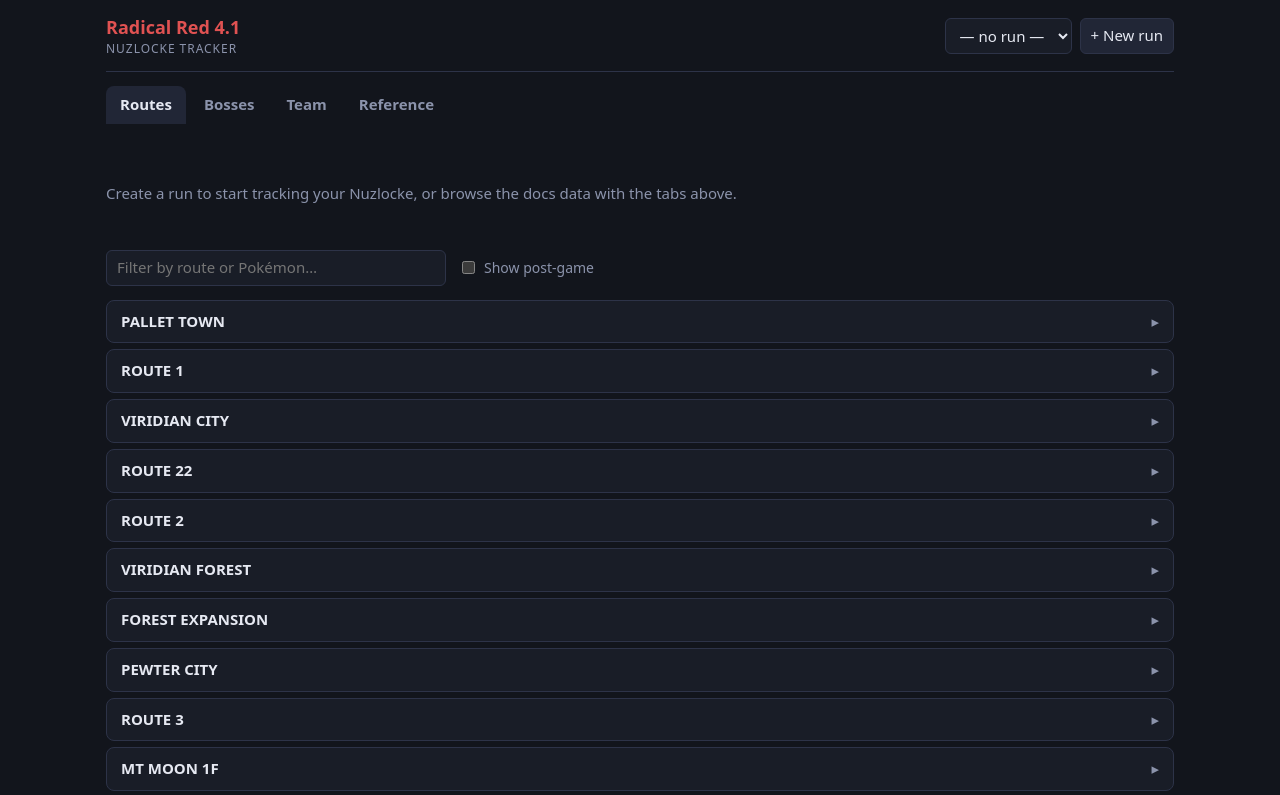
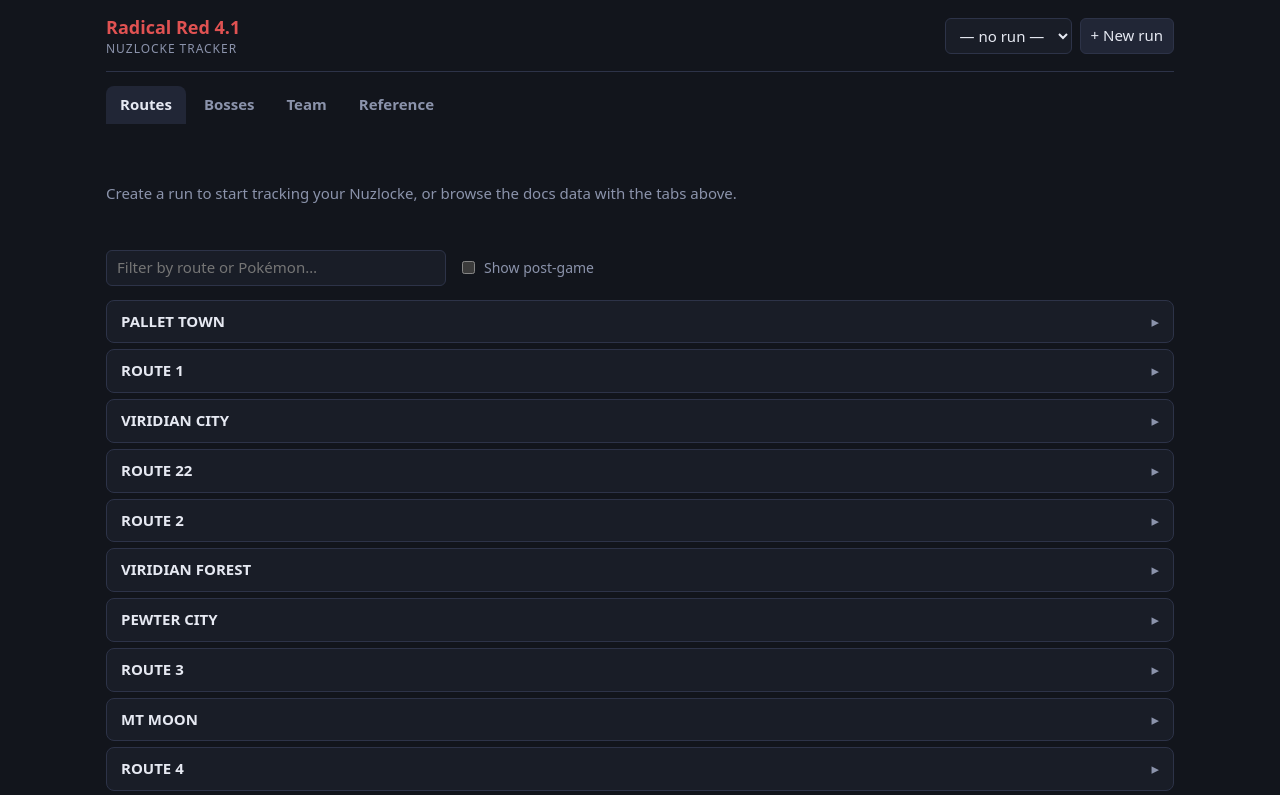
Before and after one commit to idoggiebites-oss/radical-red-tracker, a React (Vite) app: page / in a window 1280 px wide. Shown: the top 795 px of the page. Built offline with nearby package versions, Linux system fonts and the light colour scheme.

Commit message:
Merge multi-floor locations into single nuzlocke areas with labeled sections
Co-Authored-By: Claude Fable 5 <noreply@anthropic.com>

```diff
--- a/src/app.css
+++ b/src/app.css
@@ -167,6 +167,19 @@ input:focus, select:focus, textarea:focus { outline: none; border-color: var(--a
 .badge.skipped { background: #2a2f3d; color: var(--muted); }
 
 .route-body { padding: 12px 14px; border-top: 1px solid var(--line); }
+
+/* merged nuzlocke areas: one row, a sub-section per floor/zone */
+.route-section + .route-section {
+  margin-top: 14px;
+  padding-top: 10px;
+  border-top: 1px dashed var(--line);
+}
+.route-section-label {
+  margin: 0 0 4px;
+  font-size: 13.5px;
+  font-weight: 700;
+  letter-spacing: 0.06em;
+}
 
 .enc-editor { display: flex; gap: 8px; flex-wrap: wrap; margin-bottom: 12px; align-items: center; }
 .status-buttons { display: flex; gap: 6px; flex-wrap: wrap; }
--- /dev/null
+++ b/src/lib/routeGroups.ts
@@ -0,0 +1,62 @@
+import type { Location } from "../types";
+
+/** one nuzlocke area: floor/section locations folded into a single route
+ * row with one encounter slot shared by all sections */
+export interface RouteSection {
+  /** section heading ("1F", "FOREST EXPANSION"); null for the main area */
+  label: string | null;
+  loc: Location;
+}
+
+export interface RouteGroup {
+  /** first member's location id — the canonical encounter-slot id */
+  id: string;
+  name: string;
+  postgame: boolean;
+  sections: RouteSection[];
+}
+
+/** trailing floor designators: "1F", "B1F", "B3F-B4F", "3&5F" */
+const SECTION_SUFFIX = / ((?:B?\d+[&-])?B?\d+F(?:-B?\d+F)?)$/;
+
+/** areas whose names don't follow the floor pattern but count as one
+ * nuzlocke area */
+const EXPLICIT: Record<string, { base: string; label: string }> = {
+  "FOREST EXPANSION": { base: "VIRIDIAN FOREST", label: "FOREST EXPANSION" },
+  "MT. EMBER EXTERIOR": { base: "MT. EMBER", label: "EXTERIOR" },
+  "SAFARI CENTER (ZONE 1)": { base: "SAFARI ZONE", label: "CENTER (ZONE 1)" },
+  "SAFARI EAST (ZONE 2)": { base: "SAFARI ZONE", label: "EAST (ZONE 2)" },
+  "SAFARI NORTH (ZONE 3)": { base: "SAFARI ZONE", label: "NORTH (ZONE 3)" },
+  "SAFARI WEST (ZONE 4)": { base: "SAFARI ZONE", label: "WEST (ZONE 4)" },
+  "SAFARI FAR-WEST (ZONE 5)": { base: "SAFARI ZONE", label: "FAR-WEST (ZONE 5)" },
+  "ROUTE 21A": { base: "ROUTE 21", label: "21A" },
+  "ROUTE 21B": { base: "ROUTE 21", label: "21B" },
+};
+
+function splitName(name: string): { base: string; label: string | null } {
+  const ex = EXPLICIT[name];
+  if (ex) return ex;
+  const m = name.match(SECTION_SUFFIX);
+  if (m) return { base: name.slice(0, m.index), label: m[1] };
+  return { base: name, label: null };
+}
+
+/** fold the doc locations into nuzlocke areas, preserving doc order (a
+ * group sits where its first member appeared) */
+export function groupLocations(locations: Location[]): RouteGroup[] {
+  const groups: RouteGroup[] = [];
+  const byBase = new Map<string, RouteGroup>();
+  for (const loc of locations) {
+    const { base, label } = splitName(loc.name);
+    let g = byBase.get(base);
+    if (!g) {
+      g = { id: loc.id, name: base, postgame: loc.postgame, sections: [] };
+      byBase.set(base, g);
+      groups.push(g);
+    }
+    // a group is post-game only if every section is
+    g.postgame = g.postgame && loc.postgame;
+    g.sections.push({ label, loc });
+  }
+  return groups;
+}
--- a/src/views/RoutesView.tsx
+++ b/src/views/RoutesView.tsx
@@ -13,6 +13,7 @@ import { ALL_SPECIES, TypeBadges } from "../components/TypeBadges";
 import { speciesRandomized } from "../lib/saveFile";
 import { STARTER_ID } from "../lib/storage";
 import { POSITION_LABELS, STARTER_REGIONS } from "../lib/starters";
+import { groupLocations, type RouteGroup } from "../lib/routeGroups";
 import {
   staticSlotId,
   staticsByLocation,
@@ -24,6 +25,13 @@ const STARTER_LOC: Location = {
   name: "STARTER · OAK'S LAB",
   postgame: false,
   methods: {},
+};
+
+const STARTER_GROUP: RouteGroup = {
+  id: STARTER_ID,
+  name: STARTER_LOC.name,
+  postgame: false,
+  sections: [{ label: null, loc: STARTER_LOC }],
 };
 
 const METHOD_LABELS: Record<MethodKey, string> = {
@@ -68,10 +76,10 @@ export function RoutesView({
       .map((s) => ({ id: staticSlotId(s.species), static: s }));
   }, [staticsMap]);
 
+  const groups = useMemo(() => groupLocations(data.locations), []);
+
   const q = filter.trim().toLowerCase();
-  const locations = data.locations.filter((loc) => {
-    if (!showPostgame && loc.postgame) return false;
-    if (!q) return true;
+  const matchesLoc = (loc: Location) => {
     if (loc.name.toLowerCase().includes(q)) return true;
     if (
       (staticsMap[loc.id] ?? []).some((ls) =>
@@ -91,6 +99,12 @@ export function RoutesView({
     return Object.values(loc.methods).some((slots) =>
       slots?.some((s) => s.species.toLowerCase().includes(q)),
     );
+  };
+  const visibleGroups = groups.filter((g) => {
+    if (!showPostgame && g.postgame) return false;
+    if (!q) return true;
+    if (g.name.toLowerCase().includes(q)) return true;
+    return g.sections.some(({ loc }) => matchesLoc(loc));
   });
   const otherFiltered = q
     ? otherStatics.filter(
@@ -174,7 +188,7 @@ export function RoutesView({
 
       {run && !q && (
         <RouteRow
-          loc={STARTER_LOC}
+          group={STARTER_GROUP}
           run={run}
           updateRun={updateRun}
           randomized={randomized}
@@ -182,25 +196,30 @@ export function RoutesView({
           toggle={() => setOpen(open === STARTER_ID ? null : STARTER_ID)}
         />
       )}
-      {locations.map((loc) => (
+      {visibleGroups.map((g) => {
+        const groupStatics = g.sections.flatMap(
+          ({ loc }) => staticsMap[loc.id] ?? [],
+        );
+        return (
           <RouteRow
-          key={loc.id}
-          loc={loc}
+            key={g.id}
+            group={g}
             run={run}
             updateRun={updateRun}
             randomized={randomized}
-          statics={staticsMap[loc.id] ?? []}
+            statics={groupStatics}
             staticsDefaultOpen={
               showPostgame ||
               (!!q &&
-              (staticsMap[loc.id] ?? []).some((ls) =>
+                groupStatics.some((ls) =>
                   ls.static.species.toLowerCase().includes(q),
                 ))
             }
-          open={open === loc.id}
-          toggle={() => setOpen(open === loc.id ? null : loc.id)}
+            open={open === g.id}
+            toggle={() => setOpen(open === g.id ? null : g.id)}
           />
-      ))}
+        );
+      })}
       {otherFiltered.length > 0 && (
         <div className="route-row">
           <button
@@ -466,7 +485,7 @@ function RouteStats({ run }: { run: Run }) {
 }
 
 function RouteRow({
-  loc,
+  group,
   run,
   updateRun,
   randomized,
@@ -475,7 +494,7 @@ function RouteRow({
   open,
   toggle,
 }: {
-  loc: Location;
+  group: RouteGroup;
   run: Run | null;
   updateRun: (fn: (run: Run) => Run) => void;
   randomized: boolean;
@@ -485,19 +504,24 @@ function RouteRow({
   open: boolean;
   toggle: () => void;
 }) {
-  const enc = run?.encounters[loc.id];
+  // one encounter slot per nuzlocke area: reuse whichever section id the run
+  // already recorded on (pre-merge runs), else the group's canonical id
+  const encId =
+    group.sections.map((s) => s.loc.id).find((id) => run?.encounters[id]) ??
+    group.id;
+  const enc = run?.encounters[encId];
   // statics start collapsed (mostly post-game roamers); a manual toggle wins
   // over the default, and a tracked static keeps its status visible
   const [staticsOpen, setStaticsOpen] = useState<boolean | null>(null);
   const showStatics =
     staticsOpen ?? (staticsDefaultOpen || statics.some((ls) => run?.encounters[ls.id]));
 
-  const seenFor = (species: string) =>
-    run?.seenSpecies?.[`${loc.id}|${species}`];
-  const setSeen = (species: string, seen: string) => {
+  const seenFor = (locId: string, species: string) =>
+    run?.seenSpecies?.[`${locId}|${species}`];
+  const setSeen = (locId: string, species: string, seen: string) => {
     updateRun((r) => {
       const next = { ...(r.seenSpecies ?? {}) };
-      const key = `${loc.id}|${species}`;
+      const key = `${locId}|${species}`;
       if (seen.trim()) {
         next[key] = seen.trim();
       } else {
@@ -511,7 +535,7 @@ function RouteRow({
     updateRun((r) => {
       const next = { ...r.encounters };
       if (patch === null) {
-        delete next[loc.id];
+        delete next[encId];
       } else {
         const defaults: Run["encounters"][string] = {
           species: "",
@@ -519,7 +543,7 @@ function RouteRow({
           status: "caught",
           inParty: false,
         };
-        next[loc.id] = { ...defaults, ...next[loc.id], ...patch };
+        next[encId] = { ...defaults, ...next[encId], ...patch };
       }
       return { ...r, encounters: next };
     });
@@ -529,8 +553,8 @@ function RouteRow({
     <div className={`route-row ${enc ? `st-${enc.status}` : ""}`}>
       <button className="route-head" onClick={toggle}>
         <span className="route-name">
-          {loc.name}
-          {loc.postgame && <span className="badge postgame">post-game</span>}
+          {group.name}
+          {group.postgame && <span className="badge postgame">post-game</span>}
         </span>
         {enc && (
           <span className="route-enc">
@@ -556,14 +580,16 @@ function RouteRow({
                 placeholder="Species caught here…"
                 value={enc?.species ?? ""}
                 onChange={(e) => setEncounter({ species: e.target.value })}
-                list={`species-${loc.id}`}
+                list={`species-${group.id}`}
               />
-              <datalist id={`species-${loc.id}`}>
-                {(loc.id === STARTER_ID || randomized
+              <datalist id={`species-${group.id}`}>
+                {(group.id === STARTER_ID || randomized
                   ? ALL_SPECIES
                   : [...new Set(
+                      group.sections.flatMap(({ loc }) =>
                         Object.values(loc.methods).flatMap(
                           (slots) => slots?.map((s) => s.species) ?? [],
+                        ),
                       ),
                     )]
                 ).map((s) => (
@@ -595,8 +621,9 @@ function RouteRow({
             </div>
           )}
 
+          {(group.id === STARTER_ID || statics.length > 0) && (
             <div className="method-tables">
-            {loc.id === STARTER_ID && run && (
+              {group.id === STARTER_ID && run && (
                 <div className="method-table starter-table">
                   <h4>Oak's Lab · pick one</h4>
                   <StarterPicker run={run} updateRun={updateRun} />
@@ -630,24 +657,47 @@ function RouteRow({
                   )}
                 </div>
               )}
-            {(Object.keys(METHOD_LABELS) as MethodKey[]).map((m) => {
-              const slots = loc.methods[m];
-              if (!slots || slots.length === 0) return null;
+            </div>
+          )}
+          {group.sections.map(({ label, loc }) => {
+            const methodKeys = (Object.keys(METHOD_LABELS) as MethodKey[]).filter(
+              (m) => (loc.methods[m]?.length ?? 0) > 0,
+            );
+            if (methodKeys.length === 0) return null;
             return (
+              <div key={loc.id} className="route-section">
+                {label && (
+                  <h5 className="route-section-label">
+                    {label}
+                    {loc.postgame && !group.postgame && (
+                      <span className="badge postgame">post-game</span>
+                    )}
+                  </h5>
+                )}
+                <div className="method-tables">
+                  {methodKeys.map((m) => (
                     <div key={m} className="method-table">
                       <h4>{METHOD_LABELS[m]}</h4>
                       <EncounterTable
-                    slots={slots}
-                    seen={randomized ? seenFor : undefined}
-                    onSee={randomized ? setSeen : undefined}
+                        slots={loc.methods[m]!}
+                        seen={
+                          randomized ? (sp) => seenFor(loc.id, sp) : undefined
+                        }
+                        onSee={
+                          randomized
+                            ? (sp, v) => setSeen(loc.id, sp, v)
+                            : undefined
+                        }
                         onPick={
                           run ? (sp) => setEncounter({ species: sp }) : undefined
                         }
                       />
                     </div>
+                  ))}
+                </div>
+              </div>
             );
           })}
-          </div>
         </div>
       )}
     </div>
```
Also changed, not shown: 1 other file (tests, documents, lock files or other folders). Lines whose indentation alone changed are shown as unchanged.
